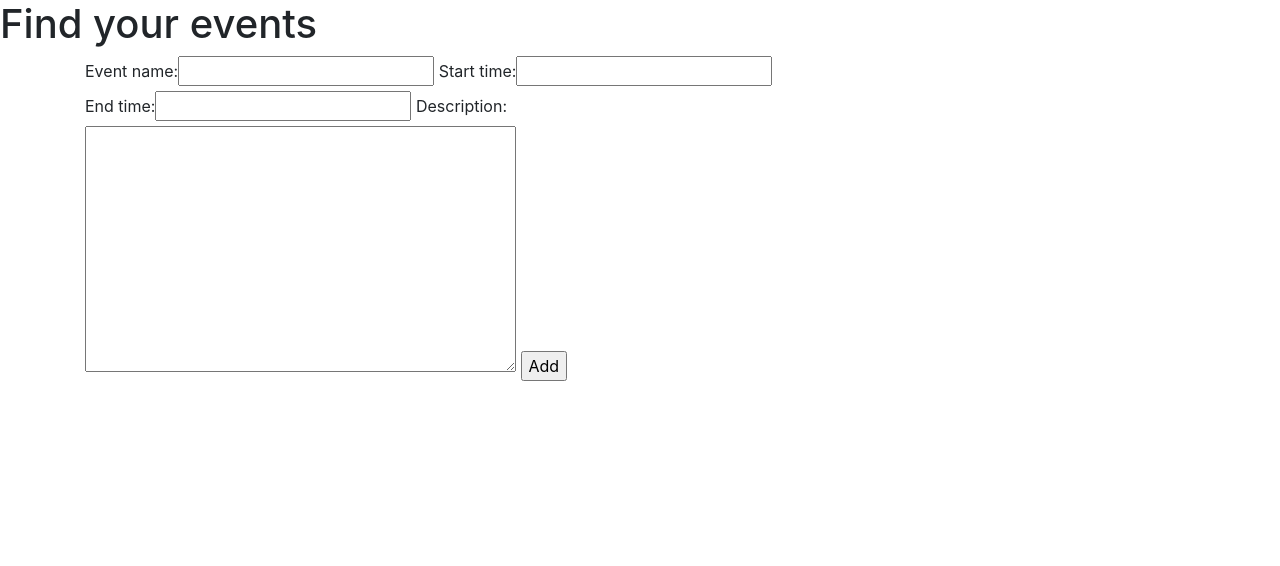
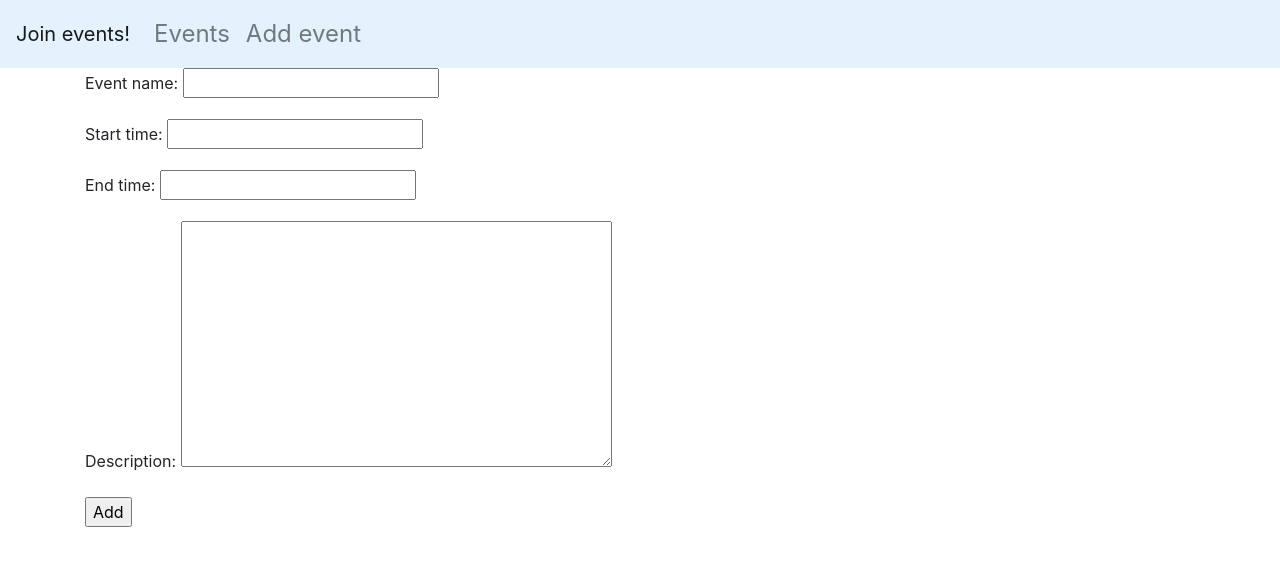
Before and after one commit to domigrebowiec/plan-your-events, a Django app: page /events/addnew/ in a window 1280 px wide. Shown: the top 566 px of the page. Run offline with Django 3.2, Linux system fonts and the light colour scheme; some libraries are stand-ins or nearby versions.

Commit message:
Bootstrap and styles added.

```diff
--- /dev/null
+++ b/plan_your_events/events/static/events/style.css
@@ -0,0 +1,6 @@
+a.nav-link {
+  font-size: x-large;
+}
+body {
+  background-color: white;
+}
--- a/plan_your_events/events/templates/events/form.html
+++ b/plan_your_events/events/templates/events/form.html
@@ -6,7 +6,16 @@
     <!--Event name: <input type="text" name="name"/>
     Start time: <input type="date" name="start_time"/>
     End time: <input type="date" name="end_time"/-->
-    {{form.as_table}}
+
+    {% for field in form %}
+      <div class="form-group">
+        {{ field.errors }}
+        {{ field.label_tag }} {{ field }}
+        {% if field.help_text %}
+        <p class="help">{{ field.help_text|safe }}</p>
+        {% endif %}
+      </div>
+    {% endfor %}
     <input type="submit" value="Add"/>
   </form>
 
--- a/plan_your_events/events/templates/events/index.html
+++ b/plan_your_events/events/templates/events/index.html
@@ -1,5 +1,5 @@
 <!doctype html>
-{% load staticfiles %}
+{% load static %}
 <html lang="en">
   <head>
     <title>Plan your events</title>
@@ -9,16 +9,28 @@
 
     <!-- Bootstrap CSS -->
     <link rel="stylesheet" href="https://maxcdn.bootstrapcdn.com/bootstrap/4.0.0-beta.2/css/bootstrap.min.css" integrity="sha384-PsH8R72JQ3SOdhVi3uxftmaW6Vc51MKb0q5P2rRUpPvrszuE4W1povHYgTpBfshb" crossorigin="anonymous">
-  </head>
-  <body>
-    <h1>Find your events</h1>
-
+    <link rel="stylesheet" href="{% static 'events/style.css' %}">
     <!-- Optional JavaScript -->
     <!-- jQuery first, then Popper.js, then Bootstrap JS -->
     <script src="https://code.jquery.com/jquery-3.2.1.slim.min.js" integrity="sha384-KJ3o2DKtIkvYIK3UENzmM7KCkRr/rE9/Qpg6aAZGJwFDMVNA/GpGFF93hXpG5KkN" crossorigin="anonymous"></script>
     <script src="https://cdnjs.cloudflare.com/ajax/libs/popper.js/1.12.3/umd/popper.min.js" integrity="sha384-vFJXuSJphROIrBnz7yo7oB41mKfc8JzQZiCq4NCceLEaO4IHwicKwpJf9c9IpFgh" crossorigin="anonymous"></script>
     <script src="https://maxcdn.bootstrapcdn.com/bootstrap/4.0.0-beta.2/js/bootstrap.min.js" integrity="sha384-alpBpkh1PFOepccYVYDB4do5UnbKysX5WZXm3XxPqe5iKTfUKjNkCk9SaVuEZflJ" crossorigin="anonymous"></script>
 
+  </head>
+  <body>
+    <nav class="navbar navbar-expand-lg navbar-light" style="background-color: #e3f2fd;">
+      <div class="navbar-brand">Join events!</div>
+      <div>
+        <ul class="navbar-nav mr-auto">
+          <li class="nav-item">
+            <a class="nav-link" href="{% url 'events:events' %}">Events</a>
+          </li>
+          <li class="nav-item">
+            <a class="nav-link" href="{% url 'events:addnew' %}">Add event</a>
+          </li>
+        </ul>
+      </div>
+    </nav>
 
     <div class="content container">
       <div class="row">
```
Also changed, not shown: plan_your_events/db.sqlite3, plan_your_events/events/static/images/bike.jpg (added).
